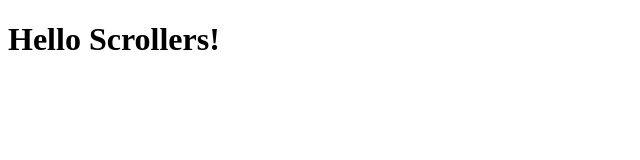
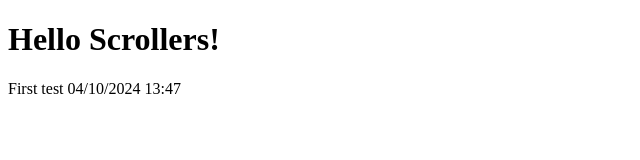
Before and after one commit to sbaizet-ledger/kargo-helm-charts, a plain HTML site: page demo-app/index.html in a window 1280 px wide. Shown: the whole page, without its empty margins (0-640 px from the left). Drawn offline with Linux system fonts and the light colour scheme.

```diff
--- a/demo-app/index.html
+++ b/demo-app/index.html
@@ -7,5 +7,6 @@
 </head>
 <body>
 <h1>Hello Scrollers!</h1>
+<p>First test 04/10/2024 13:47
 </body>
 </html>
```
Also changed, not shown: 1 other file.
